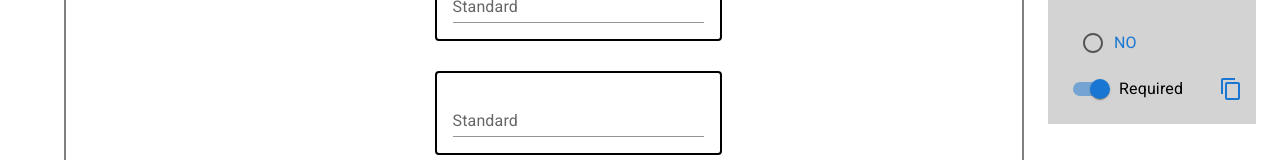
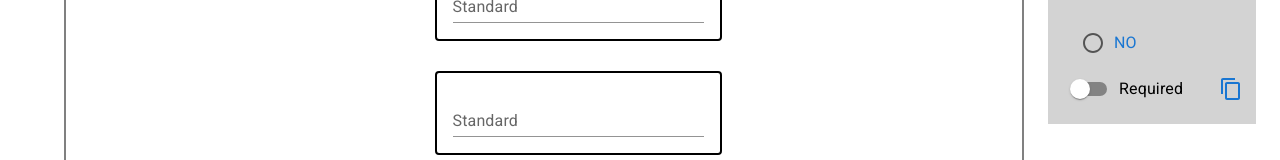
Before and after one commit to osoc22/project-digital-wallet, a React (Create React App) app: page /builder in a window 1280 px wide. Shown: the part 440-600 px from the top of the page. Built offline with nearby package versions, Linux system fonts and the light colour scheme.

Commit message:
Fix required button

```diff
--- a/src/components/ProcedureDesign.tsx
+++ b/src/components/ProcedureDesign.tsx
@@ -11,8 +11,8 @@ export default function ProcedureDesign() {
   ]);
 
   // TODO: Remove following two lines
-  const obj = {a: "456", b: "123"};
-  obj = {...obj, a: "789"}
+  // const obj = {a: "456", b: "123"};
+  // obj = {...obj, a: "789"}
 
   const [questions, setQuestions] = useState([
     { id: "1", content: "Question 1" },
--- a/src/components/SwitchLabels.tsx
+++ b/src/components/SwitchLabels.tsx
@@ -2,11 +2,19 @@ import * as React from 'react';
 import FormGroup from '@mui/material/FormGroup';
 import FormControlLabel from '@mui/material/FormControlLabel';
 import Switch from '@mui/material/Switch';
+import { useState, useCallback, ChangeEvent } from "react";
 
 export default function SwitchLabels() {
+  const [switchChecked, changeSwitchState] = useState(false);
+  const handleSwitch = useCallback(() => {changeSwitchState(!switchChecked)}, [switchChecked]);
+
+  /* const handleChange = (event: ChangeEvent<HTMLInputElement>) => {
+    console.log("Checked: " + (event.target as HTMLInputElement).checked);
+  }; */
+
   return (
     <FormGroup>
-      <FormControlLabel control={<Switch defaultChecked />} label="Required" />
+      <FormControlLabel control={<Switch checked={switchChecked} onChange={handleSwitch} />} label="Required" />
     </FormGroup>
   );
 }
```
